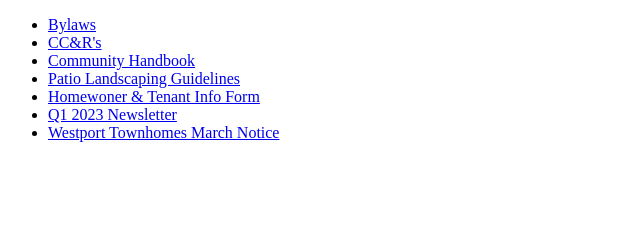
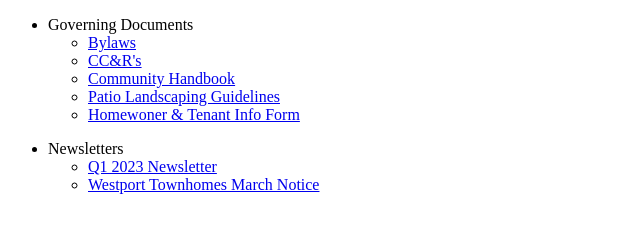
Before and after one commit to dmccraw/westport_hoa, a Gatsby site: page / in a window 1280 px wide. Shown: the whole page, without its empty margins (0-640 px from the left). Built offline with nearby package versions, Linux system fonts and the light colour scheme; Gatsby itself is replaced by a stand-in of ours.

Commit message:
add formatting

```diff
--- a/src/pages/index.js
+++ b/src/pages/index.js
@@ -3,6 +3,10 @@
 
 export default function Home() {
   return (
+    <>
+      <ul>
+        <li>
+          Governing Documents
           <ul>
             <li>
               <Link to="/documents/Bylaws.pdf">Bylaws</Link>
@@ -11,7 +15,9 @@
               <Link to="/documents/CC&Rs.pdf">CC&R's</Link>
             </li>
             <li>
-        <Link to="/documents/Community Handbook.pdf">Community Handbook</Link>
+              <Link to="/documents/Community Handbook.pdf">
+                Community Handbook
+              </Link>
             </li>
             <li>
               <Link to="/documents/PatioLandscapingGuidelines.pdf">
@@ -23,6 +29,13 @@
                 Homewoner & Tenant Info Form
               </Link>
             </li>
+          </ul>
+        </li>
+      </ul>
+      <ul>
+        <li>
+          Newsletters
+          <ul>
             <li>
               <Link to="/newsletters/q1_2023.pdf">Q1 2023 Newsletter</Link>
             </li>
@@ -32,5 +45,8 @@
               </Link>
             </li>
           </ul>
+        </li>
+      </ul>
+    </>
   );
 }
```
Lines whose indentation alone changed are shown as unchanged.
